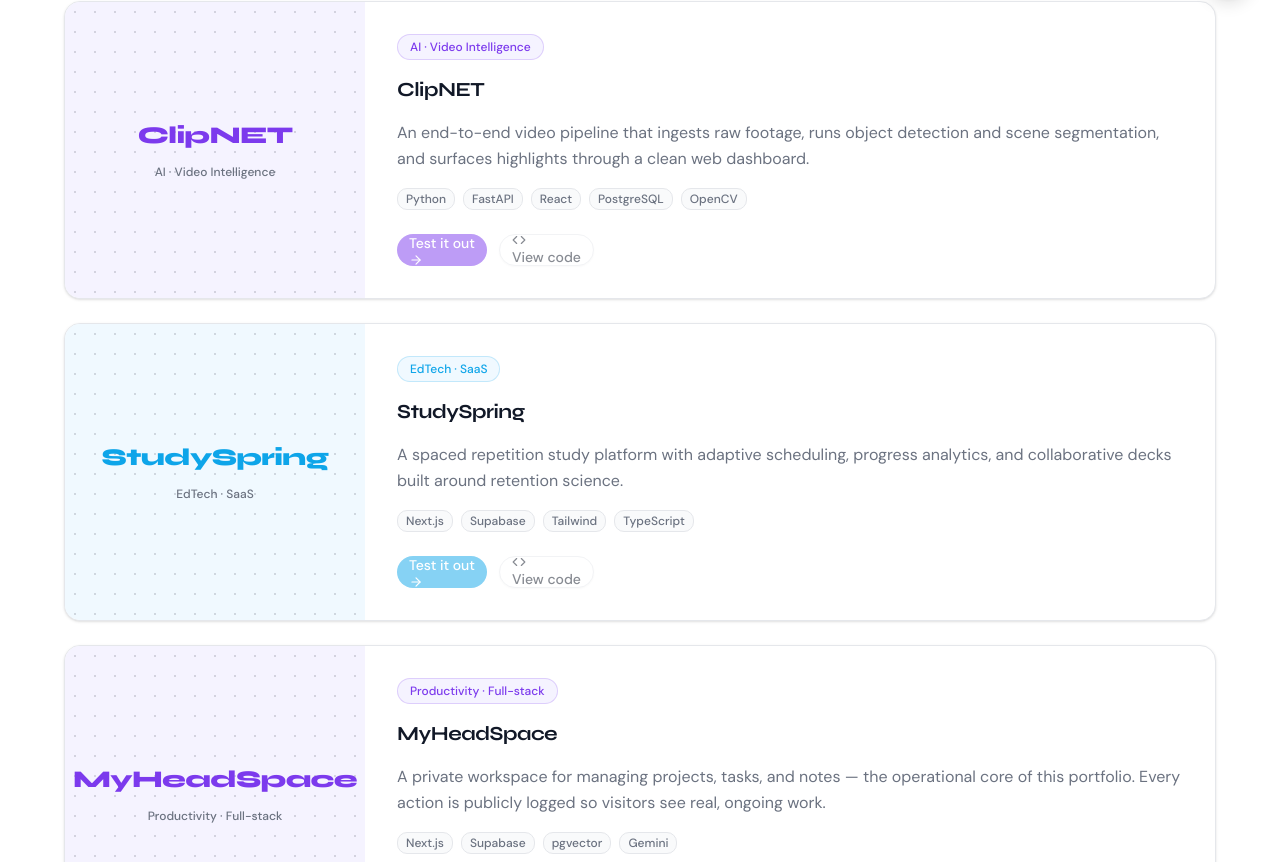
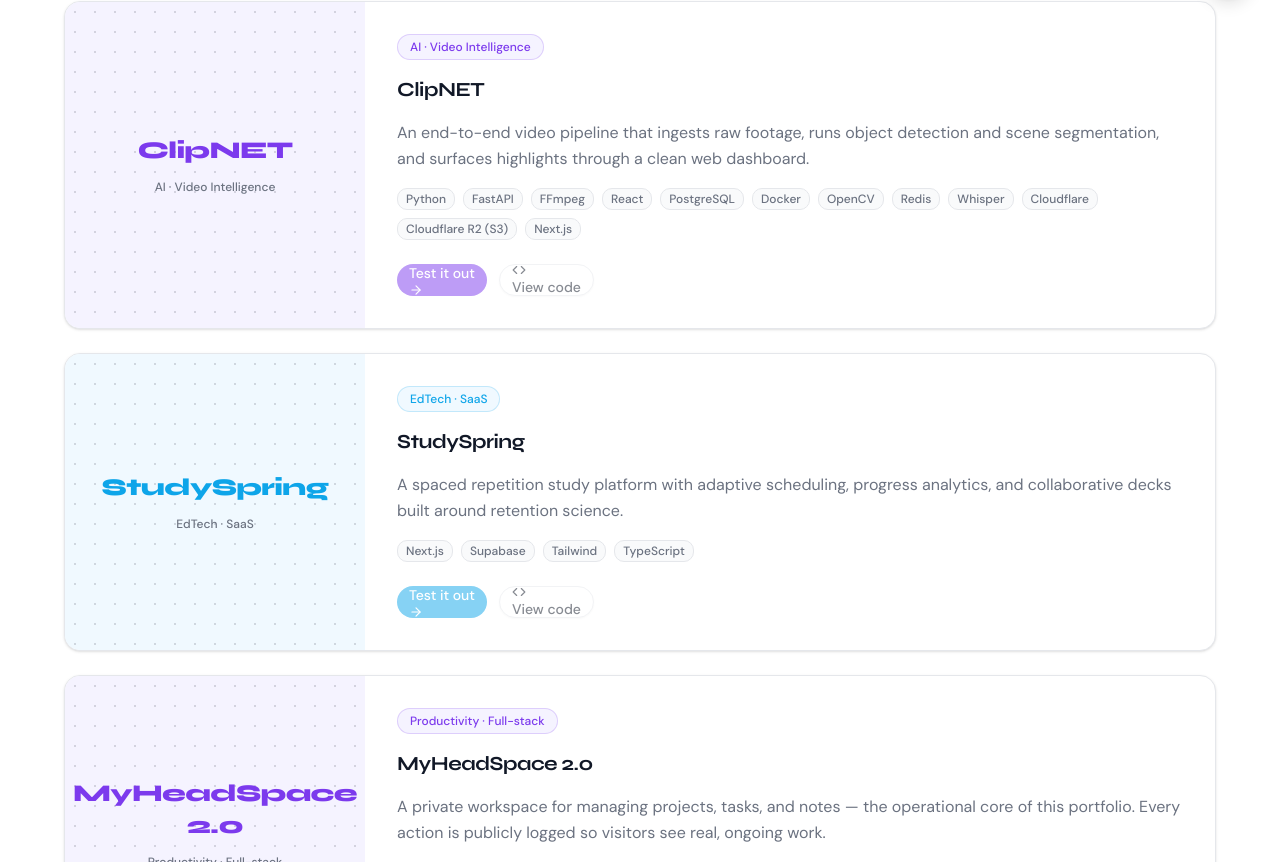
Before and after one commit to Golvan98/portfoliov2, a Next.js app: page / in a window 1280 px wide. Shown: the part 778-1640 px from the top of the page. Built offline with nearby package versions, Linux system fonts and the light colour scheme; no server answers; the database is empty.

Commit message:
updated project section with right syntax

```diff
--- a/components/projects-section.tsx
+++ b/components/projects-section.tsx
@@ -10,7 +10,7 @@ const projects: ProjectData[] = [
     bgTint: "#f5f3ff",
     description:
       "An end-to-end video pipeline that ingests raw footage, runs object detection and scene segmentation, and surfaces highlights through a clean web dashboard.",
-    techStack: ["Python", "FastAPI", "React", "PostgreSQL", "OpenCV"],
+    techStack: ["Python", "FastAPI", "FFmpeg", "React", "PostgreSQL", "Docker", "OpenCV", "Redis", "Whisper", "Cloudflare", "Cloudflare R2 (S3)", "Next.js"],
   },
   {
     title: "StudySpring",
@@ -23,7 +23,7 @@ const projects: ProjectData[] = [
     techStack: ["Next.js", "Supabase", "Tailwind", "TypeScript"],
   },
   {
-    title: "MyHeadSpace",
+    title: "MyHeadSpace 2.0",
     tag: "Productivity \u00b7 Full-stack",
     tagLabel: "Productivity \u00b7 Full-stack",
     accent: "#7c3aed",
```
